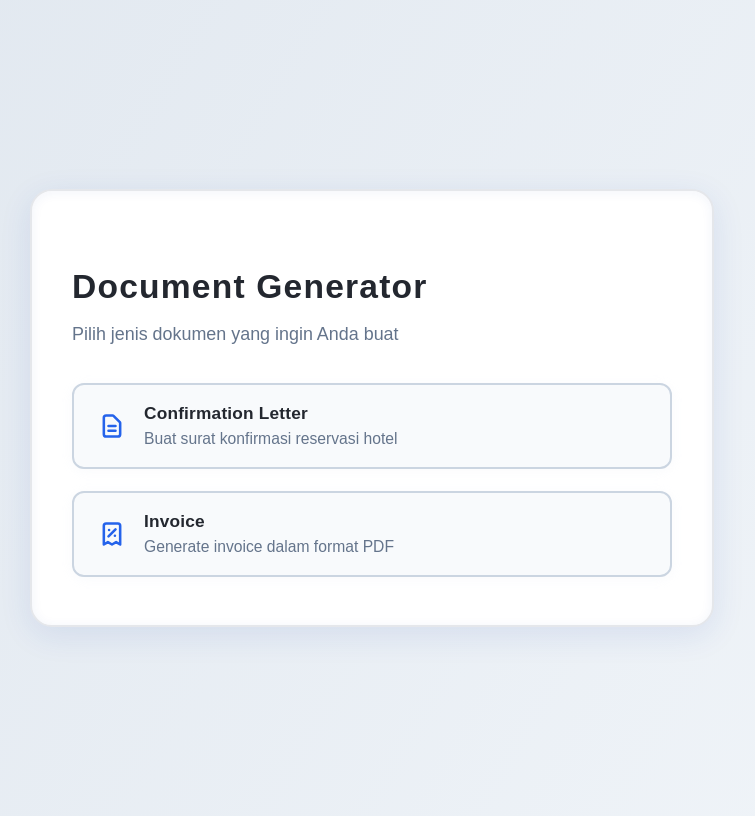
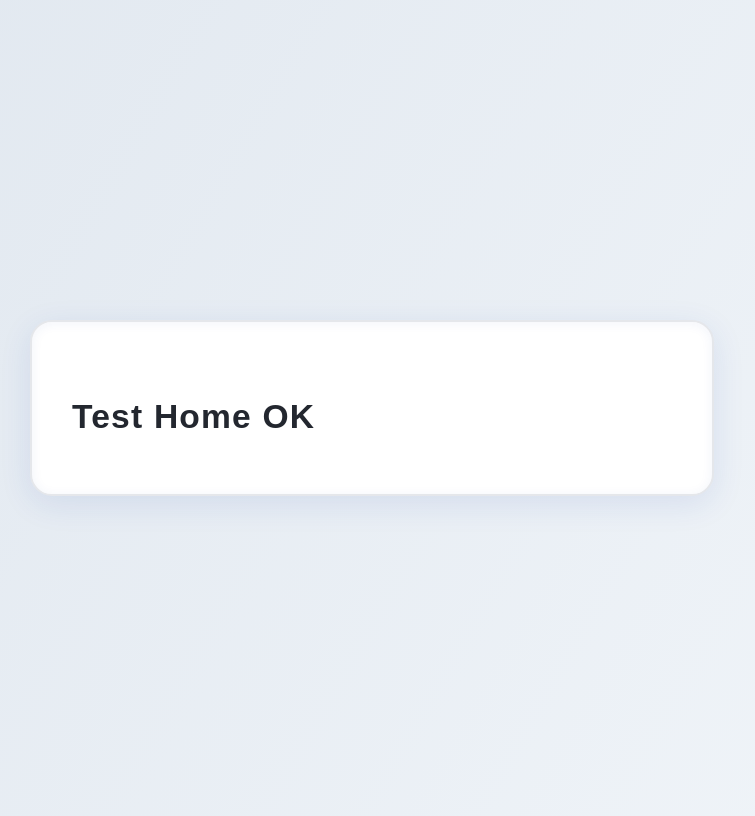
Before and after one commit to MoHakim-01121/HMS, a Django app: template invoices/templates/invoices/home.html in a window 1280 px wide. Shown: the whole page, without its empty margins (268-1023 px from the left). Run offline with Django 5.2, Linux system fonts and the light colour scheme; the template is opened without the code that fills it, so the values that code supplies are empty.

Commit message:
Diagnose template: replace home.html with minimal content

```diff
--- a/invoices/templates/invoices/home.html
+++ b/invoices/templates/invoices/home.html
@@ -130,32 +130,7 @@
 </head>
 <body>
     <div class="container">
-        <h1>Document Generator</h1>
-        <p class="subtitle">Pilih jenis dokumen yang ingin Anda buat</p>
-        <div class="button-group">
-            <a href="{% url 'cl_form' %}" class="btn">
-                <span class="icon">
-                    <svg xmlns="http://www.w3.org/2000/svg" fill="none" viewBox="0 0 24 24">
-                        <path stroke-linecap="round" stroke-linejoin="round" d="M9 12h6m-6 4h6m2 5H7a2 2 0 01-2-2V5a2 2 0 012-2h5.586a1 1 0 01.707.293l5.414 5.414a1 1 0 01.293.707V19a2 2 0 01-2 2z" />
-                    </svg>
-                </span>
-                <div class="text">
-                    <span class="label">Confirmation Letter</span>
-                    <span class="description">Buat surat konfirmasi reservasi hotel</span>
-                </div>
-            </a>
-            <a href="{% url 'invoice_form' %}" class="btn">
-                <span class="icon">
-                    <svg xmlns="http://www.w3.org/2000/svg" fill="none" viewBox="0 0 24 24">
-                        <path stroke-linecap="round" stroke-linejoin="round" d="M9 14l6-6m-5.5.5h.01m4.99 5h.01M19 21V5a2 2 0 00-2-2H7a2 2 0 00-2 2v16l3.5-2 3.5 2 3.5-2 3.5 2z" />
-                    </svg>
-                </span>
-                <div class="text">
-                    <span class="label">Invoice</span>
-                    <span class="description">Generate invoice dalam format PDF</span>
-                </div>
-            </a>
-        </div>
+        <h1>Test Home OK</h1>
     </div>
 </body>
 </html>
```
